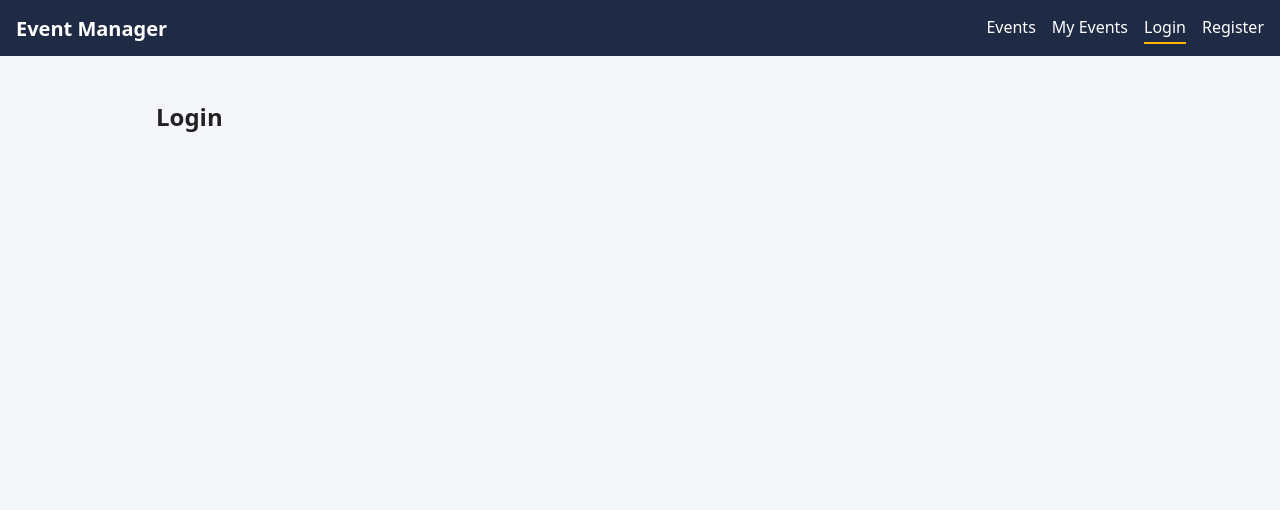
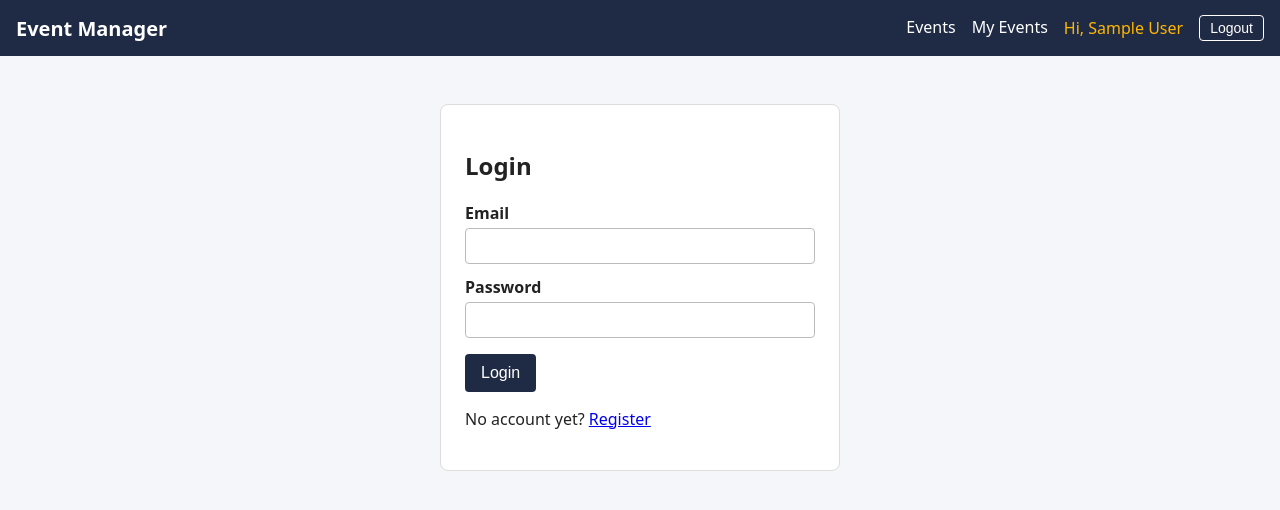
Before and after one commit to AzibNaeem/Event_Management_Sys, a React (Vite) app: page /login in a window 1280 px wide. Shown: the top 510 px of the page. Built offline with nearby package versions, Linux system fonts and the light colour scheme; sample sign-in values are in the browser's storage.

Commit message:
Add login, logout and persisted authentication

```diff
--- a/src/components/Navbar.jsx
+++ b/src/components/Navbar.jsx
@@ -1,15 +1,36 @@
-import { NavLink } from 'react-router-dom'
+import { NavLink, useNavigate } from 'react-router-dom'
+import { useDispatch, useSelector } from 'react-redux'
+import { logout } from '../store/authSlice'
 
 function Navbar() {
+  const user = useSelector((state) => state.auth.user)
+  const dispatch = useDispatch()
+  const navigate = useNavigate()
+
+  const handleLogout = () => {
+    dispatch(logout())
+    navigate('/login')
+  }
+
   return (
     <nav className="navbar">
       <NavLink to="/events" className="brand">Event Manager</NavLink>
 
       <div className="nav-links">
         <NavLink to="/events">Events</NavLink>
-        <NavLink to="/my-events">My Events</NavLink>
-        <NavLink to="/login">Login</NavLink>
-        <NavLink to="/register">Register</NavLink>
+
+        {user ? (
+          <>
+            <NavLink to="/my-events">My Events</NavLink>
+            <span className="user-name">Hi, {user.name}</span>
+            <button className="logout-btn" onClick={handleLogout}>Logout</button>
+          </>
+        ) : (
+          <>
+            <NavLink to="/login">Login</NavLink>
+            <NavLink to="/register">Register</NavLink>
+          </>
+        )}
       </div>
     </nav>
   )
--- a/src/index.css
+++ b/src/index.css
@@ -89,3 +89,25 @@ button:hover {
   margin: 12px 0 0;
   color: #c0392b;
 }
+
+.success {
+  margin: 0 0 12px;
+  color: #2e7d32;
+}
+
+.nav-links {
+  align-items: center;
+}
+.user-name {
+  color: #ffb703;
+}
+.logout-btn {
+  margin: 0;
+  padding: 4px 10px;
+  font-size: 14px;
+  background: transparent;
+  border: 1px solid #fff;
+}
+.logout-btn:hover {
+  background: rgba(255, 255, 255, 0.15);
+}
--- a/src/pages/Login.jsx
+++ b/src/pages/Login.jsx
@@ -1,5 +1,61 @@
+import { useState } from 'react'
+import { useDispatch, useSelector } from 'react-redux'
+import { Link, useLocation, useNavigate } from 'react-router-dom'
+import { login } from '../store/authSlice'
+
 function Login() {
-  return <h2>Login</h2>
+  const [email, setEmail] = useState('')
+  const [password, setPassword] = useState('')
+  const [error, setError] = useState('')
+
+  const users = useSelector((state) => state.auth.users)
+  const dispatch = useDispatch()
+  const navigate = useNavigate()
+  const location = useLocation()
+
+  const message = location.state?.message
+
+  const handleLogin = (e) => {
+    e.preventDefault()
+
+    const cleanEmail = email.trim().toLowerCase()
+
+    if (!cleanEmail || !password) {
+      setError('Please enter your email and password.')
+      return
+    }
+
+    const found = users.find((u) => u.email === cleanEmail && u.password === password)
+    if (!found) {
+      setError('Wrong email or password.')
+      return
+    }
+
+    // the password is not kept in the logged in user
+    dispatch(login({ name: found.name, email: found.email }))
+    navigate('/events')
+  }
+
+  return (
+    <div className="form-box">
+      <h2>Login</h2>
+
+      {message && <p className="success">{message}</p>}
+
+      <form onSubmit={handleLogin} noValidate>
+        <label>Email</label>
+        <input type="email" value={email} onChange={(e) => setEmail(e.target.value)} />
+
+        <label>Password</label>
+        <input type="password" value={password} onChange={(e) => setPassword(e.target.value)} />
+
+        {error && <p className="error">{error}</p>}
+        <button type="submit">Login</button>
+      </form>
+
+      <p>No account yet? <Link to="/register">Register</Link></p>
+    </div>
+  )
 }
 
 export default Login
--- a/src/store/authSlice.js
+++ b/src/store/authSlice.js
@@ -10,8 +10,14 @@ const authSlice = createSlice({
     registerUser(state, action) {
       state.users.push(action.payload)
     },
+    login(state, action) {
+      state.user = action.payload
+    },
+    logout(state) {
+      state.user = null
+    },
   },
 })
-export const { registerUser } = authSlice.actions
+export const { registerUser, login, logout } = authSlice.actions
 
 export default authSlice.reducer
```
